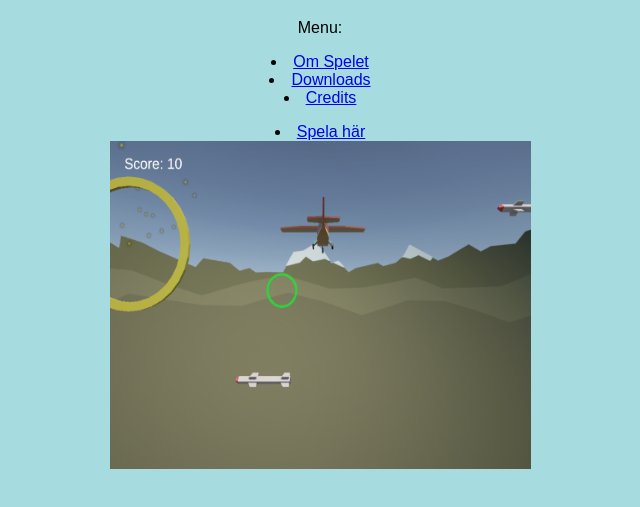
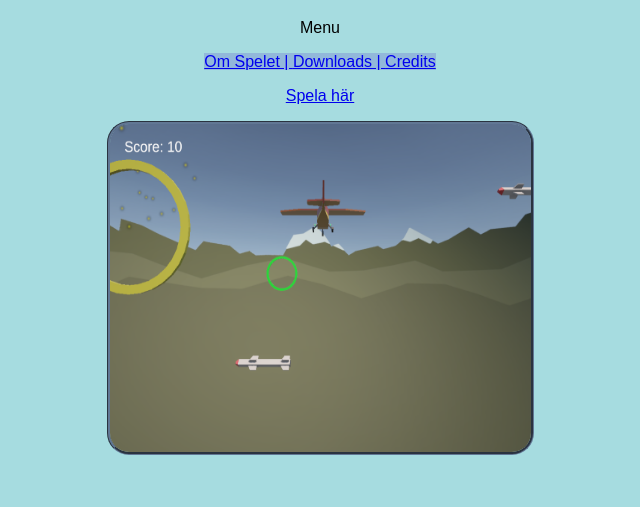
Before and after one commit to ntisod/spelsajt-wutv1-te23-endless-plane, a plain HTML site: page index.html in a window 1280 px wide. Shown: the part 61-568 px from the top of the page, without its empty margins (320-960 px from the left). Drawn offline with Linux system fonts and the light colour scheme.

Commit message:
lagt till downloads och snyggat upp nätet

```diff
--- a/index.html
+++ b/index.html
@@ -8,11 +8,12 @@
 </head>
 <body>
     <h1>Endless Plane Startsidan</h1>
-    <p>Menu:
-        <li><a href="omspelet.html">Om Spelet</a></li>
-        <li><a href="speldownloads.html">Downloads</a></li>
-        <li><a href="spelcredits.html">Credits</a></li></p>
-        <li><a href="https://play.unity.com/en/games/5000bbb7-9366-4a51-9bdb-0c0f078efe7d/endless-plane">Spela här</a></li>
+    <p>Menu</p>
+        <li><a href="omspelet.html">Om Spelet | </a></li>
+        <li><a href="speldownloads.html">Downloads | </a></li>
+        <li><a href="spelcredits.html">Credits</a></li>
+        <p><a href="https://play.unity.com/en/games/5000bbb7-9366-4a51-9bdb-0c0f078efe7d/endless-plane">Spela här</a></p>
+
     <img src="plane1.png" alt="plane" style="width:421px;height:328px;">
 
 </body>
--- a/spelstyle.css
+++ b/spelstyle.css
@@ -4,6 +4,14 @@ body{
     font-family: fantasy;
 }
 
-p{
-    text-wrap: calc();
+li{
+    display: inline;
+    border: #000000;
+    background-color: rgb(146, 184, 218);
 }
+
+img{
+    border-radius: 2cap;
+    border-color: rgb(97, 119, 148);
+    border-style:groove
+}
```
Also changed, not shown: speldownloads.html (+2 -2 lines), Endless Plane - WebGL/spelindex.html (renamed from Endless Plane - WebGL/index.html).
